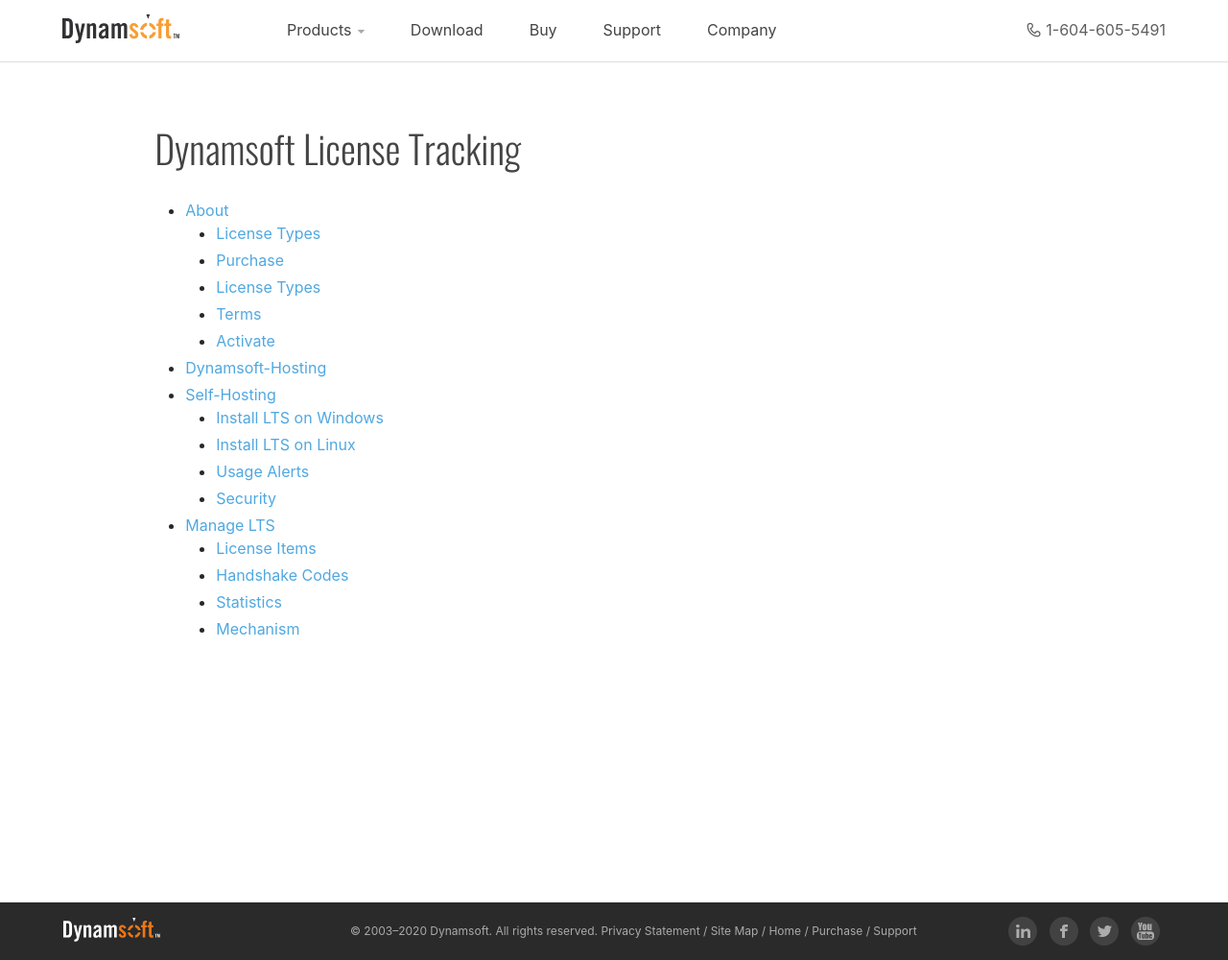
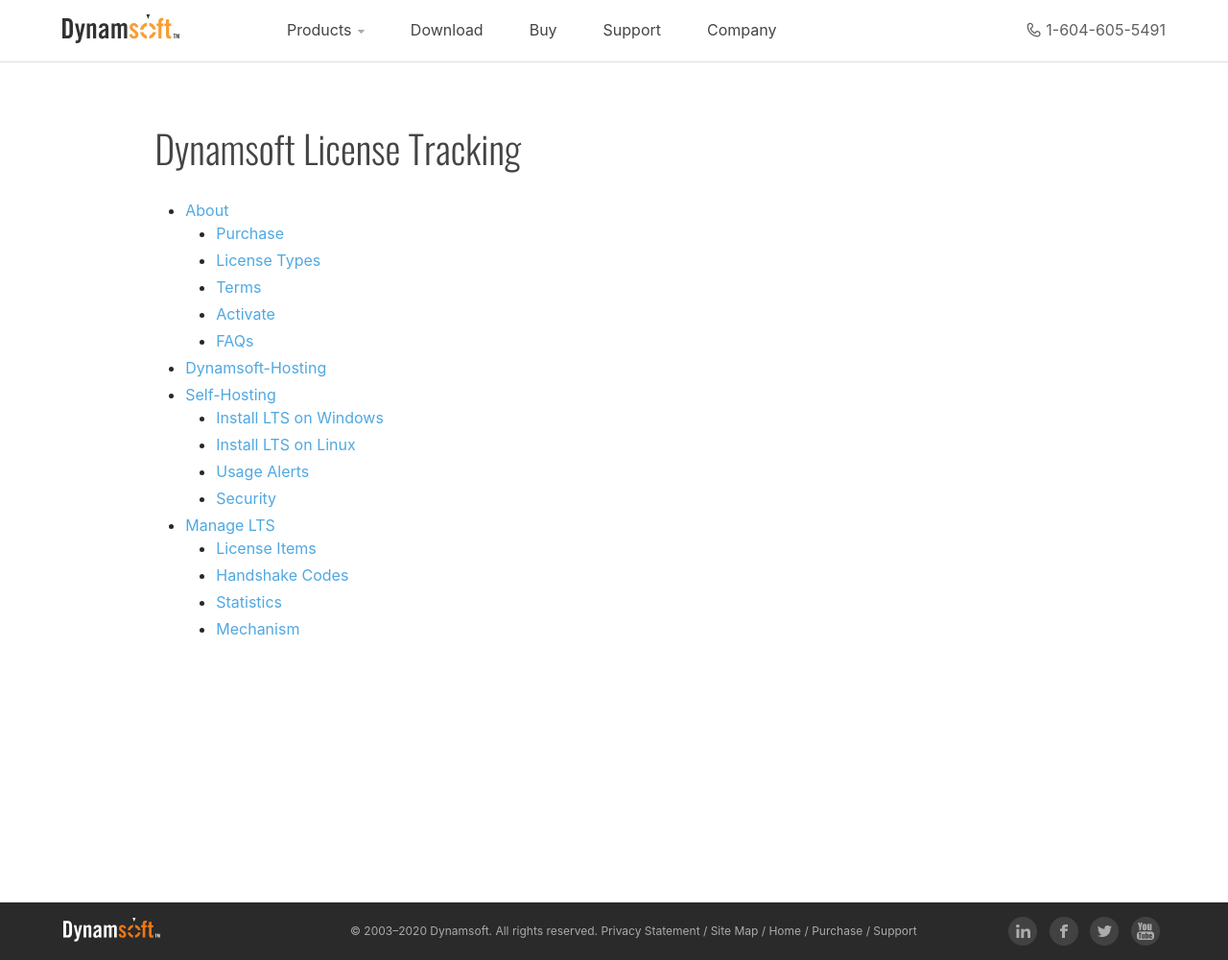
Before and after one commit to dynamsoft-docs/license-server-docs, a Jekyll site: the page built from index.md, in a window 1280 px wide. Shown: the whole page at 96% size. Built offline with Jekyll 4.4.1, drawn with Linux system fonts in a browser that asks for light colours; comment, search, counter and statistics services are not loaded.

Commit message:
2020110502

```diff
--- a/index.md
+++ b/index.md
@@ -9,11 +9,11 @@
 # Dynamsoft License Tracking
 
 * [About]({{site.about}}index.html)
-    - [License Types]({{site.about}}licensetypes.html)
     - [Purchase]({{site.about}}purchase.html)
     - [License Types]({{site.about}}licensetypes.html)
     - [Terms]({{site.about}}terms.html)
     - [Activate]({{site.about}}activate.html)
+    - [FAQs]({{site.about}}licensefql.html)
 * [Dynamsoft-Hosting]({{site.dshosting}}index.html)
 * [Self-Hosting]({{site.selfhosting}}index.html)
     - [Install LTS on Windows]({{site.selfhosting}}ltsonwindows.html)
```
Also changed, not shown: about/licenseFAQ.md (renamed from about/licensingFAQ.md).
